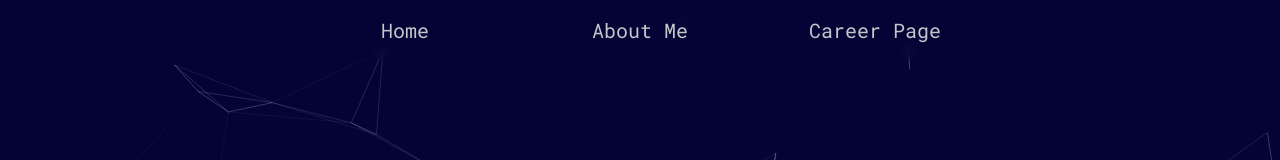
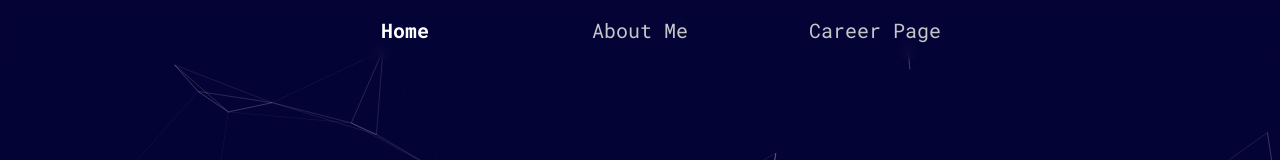
Before and after one commit to Petar223/petar-stankovic-portfolio, a React (Create React App) app: page / in a window 1280 px wide. Shown: the top 160 px of the page. Built offline with nearby package versions, Linux system fonts and the light colour scheme.

Commit message:
Button style added for active button.

```diff
--- a/src/UIcomponents/Button.js
+++ b/src/UIcomponents/Button.js
@@ -1,5 +1,6 @@
 import React from 'react';
-import styled, { keyframes } from 'styled-components';
+import { useLocation } from 'react-router-dom';
+import styled, { keyframes, css } from 'styled-components';
 
 const glitchEffect = keyframes`
   0% {
@@ -24,7 +25,6 @@ const SlidingButton = styled.button`
   display: inline-block;
   outline: none;
   border: none;
-  border-radius: 5px;
   overflow: hidden;
   color: #c5c6c9;
   z-index: 0;
@@ -35,14 +35,24 @@ const SlidingButton = styled.button`
     animation: ${glitchEffect} 0.3s infinite alternate;
   }
 
+  ${({ active }) =>
+    active &&
+    css`
+      color: #fff;
+      font-weight: bold;
+    `}
+
   @media (max-width: 480px) {
     min-width: 100%;
   }
 `;
 
-const Button = ({ children, onClick, type = 'button' }) => {
+const Button = ({ children, onClick, type = 'button', route }) => {
+  const location = useLocation();
+  const isActive = location.pathname === route;
+
   return (
-    <SlidingButton onClick={onClick} type={type}>
+    <SlidingButton onClick={onClick} type={type} active={isActive}>
       {children}
     </SlidingButton>
   );
--- a/src/components/Layout/Layout.js
+++ b/src/components/Layout/Layout.js
@@ -112,21 +112,28 @@ function Layout({ children }) {
     <>
       <Header scrolled={scrolled}>
         <NavLinks>
-          <Button onClick={() => navigate('/')}>Home</Button>
-          <Button onClick={() => navigate('/about')}>About Me</Button>
-          <Button onClick={() => navigate('/career')}>Career Page</Button>
+          <Button onClick={() => navigate('/')} route='/'>
+            Home
+          </Button>
+          <Button onClick={() => navigate('/about')} route='/about'>
+            About Me
+          </Button>
+          <Button onClick={() => navigate('/career')} route='/career'>
+            Career Page
+          </Button>
         </NavLinks>
         <MenuIcon onClick={() => setMenuOpen(!menuOpen)}>
           <ThreeHorizontalLinesIcon />
         </MenuIcon>
       </Header>
-      {menuOpen && ( // Renderuj MobileMenu samo ako je menuOpen true
+      {menuOpen && (
         <MobileMenu open={menuOpen}>
           <Button
             onClick={() => {
               navigate('/');
               setMenuOpen(false);
             }}
+            route='/'
           >
             Home
           </Button>
@@ -135,6 +142,7 @@ function Layout({ children }) {
               navigate('/about');
               setMenuOpen(false);
             }}
+            route='/about'
           >
             About Me
           </Button>
@@ -143,6 +151,7 @@ function Layout({ children }) {
               navigate('/career');
               setMenuOpen(false);
             }}
+            route='/career'
           >
             Career Page
           </Button>
```
